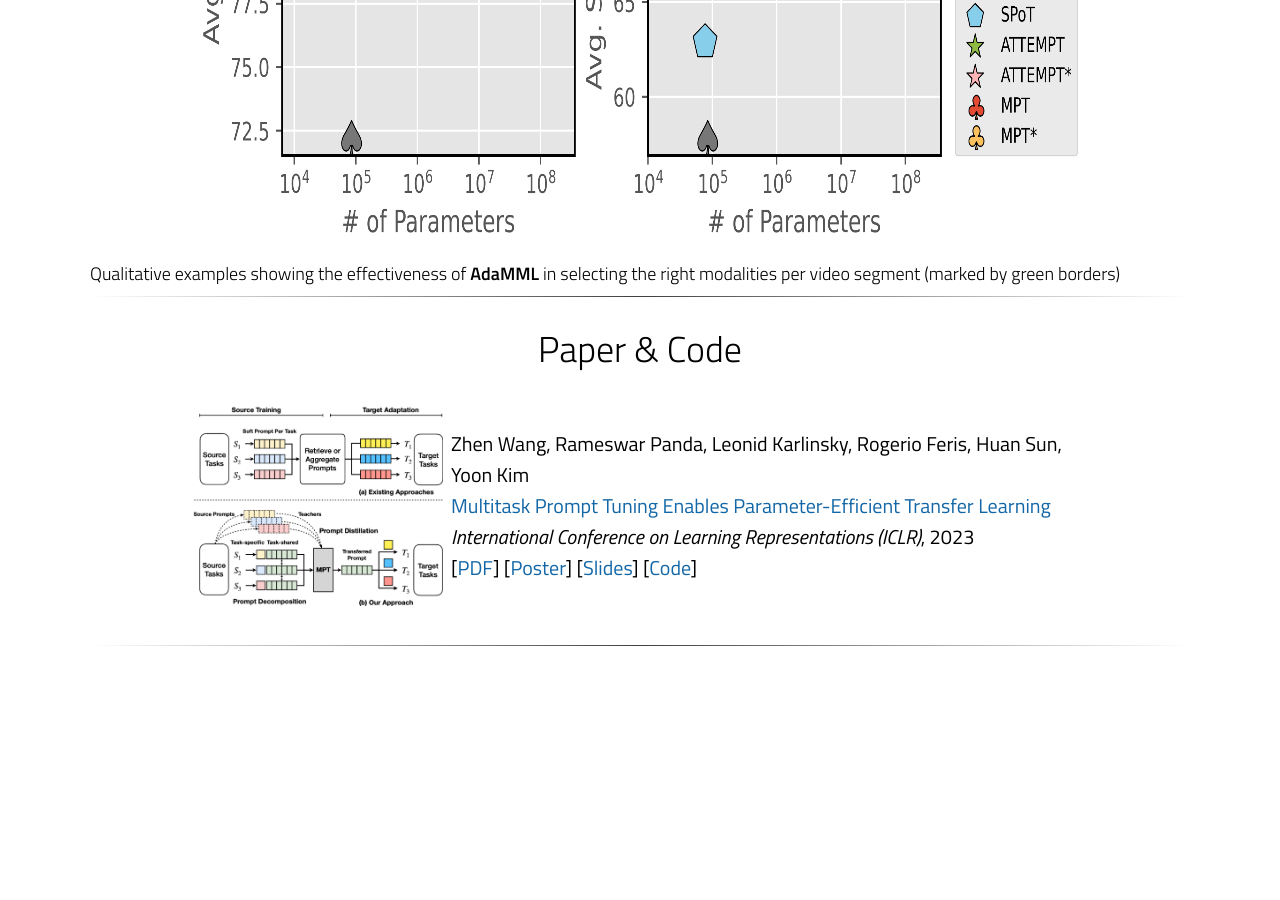
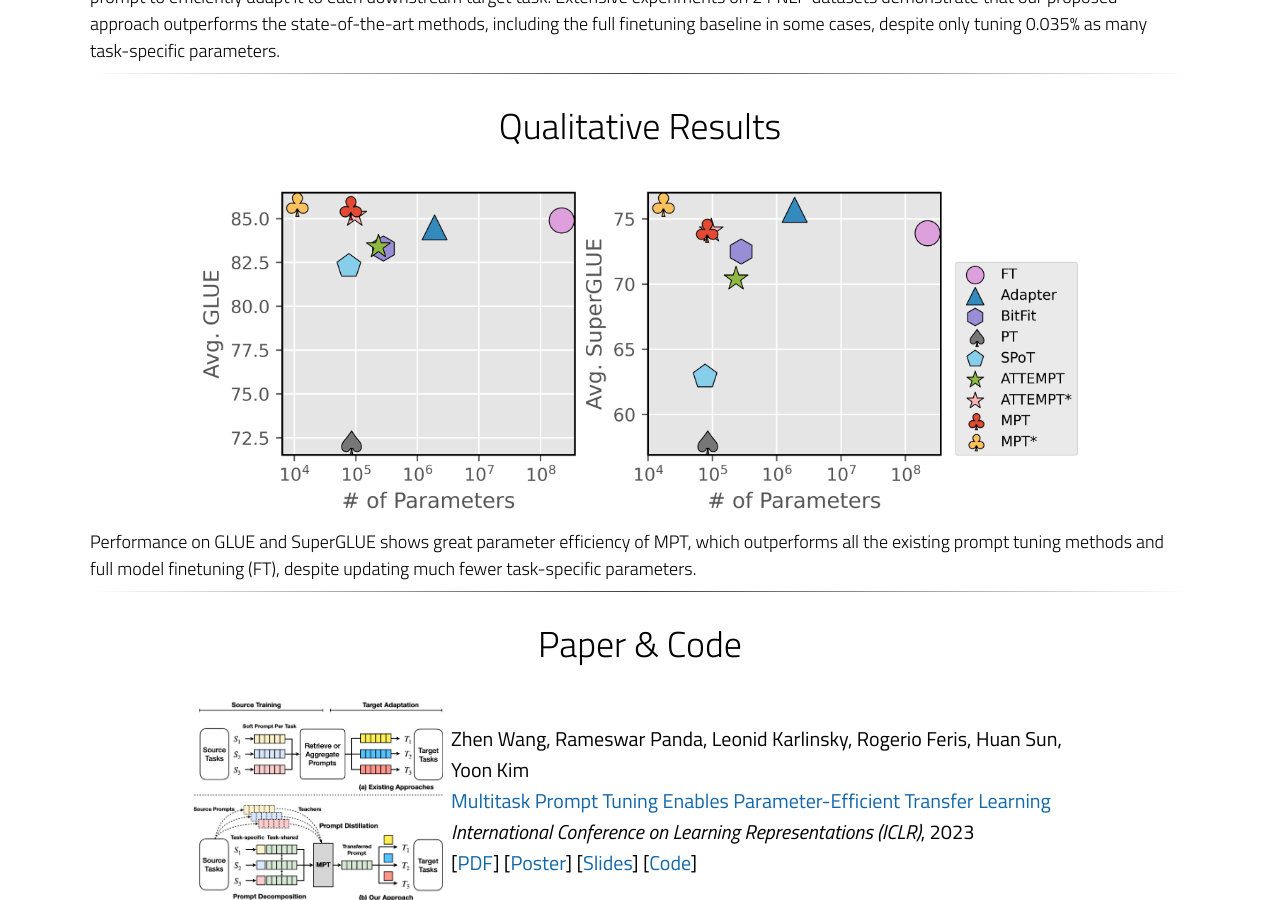
Before and after one commit to zhenwang9102/zhenwang9102.github.io, a Jekyll site: the page multitask-prompt-tuning.html, which Jekyll copies as it is, in a window 1280 px wide and 900 px high, scrolled down 1307 px. Built offline with Jekyll 4.4.1, drawn with Linux system fonts in a browser that asks for light colours; comment, search, counter and statistics services are not loaded; before the commit the page ends 2051 px from its top, so only the background shows below that.

Commit message:
Update multitask-prompt-tuning.html

```diff
--- a/multitask-prompt-tuning.html
+++ b/multitask-prompt-tuning.html
@@ -185,7 +185,7 @@
         </table>
         <table align=center width=200px>
             <tr><td width=200px>
-              <center><a href="images/mpt_overview.png"><img src = "images/mpt_overview.png" width="900" height="300"></img></a><br></center>
+              <center><a href="images/mpt_overview.png"><img src = "images/mpt_overview.png" width="900" height="auto"></img></a><br></center>
             </td></tr>
         </table>
 
@@ -205,10 +205,10 @@
         <center id="results0"><h1>Qualitative Results</h1></center>
         <table align=center width=500px>
             <tr><td width=500px>
-              <center><a href="images/mpt_results.png"><img src = "images/mpt_results.png" width="900" height="500"></img></a><br></center>
+              <center><a href="images/mpt_results.png"><img src = "images/mpt_results.png" width="900" height="auto"></img></a><br></center>
             </td></tr>
           </table>
-          <caption width=500px align="center">Qualitative examples showing the effectiveness of <strong>AdaMML</strong> in selecting the right modalities per video segment (marked by green borders)</caption>
+          <caption width=500px align="center">Performance on GLUE and SuperGLUE shows great parameter efficiency of MPT, which outperforms all the existing prompt tuning methods and full model finetuning (FT), despite updating much fewer task-specific parameters.</caption>
         <br>
         <hr>
 
```
